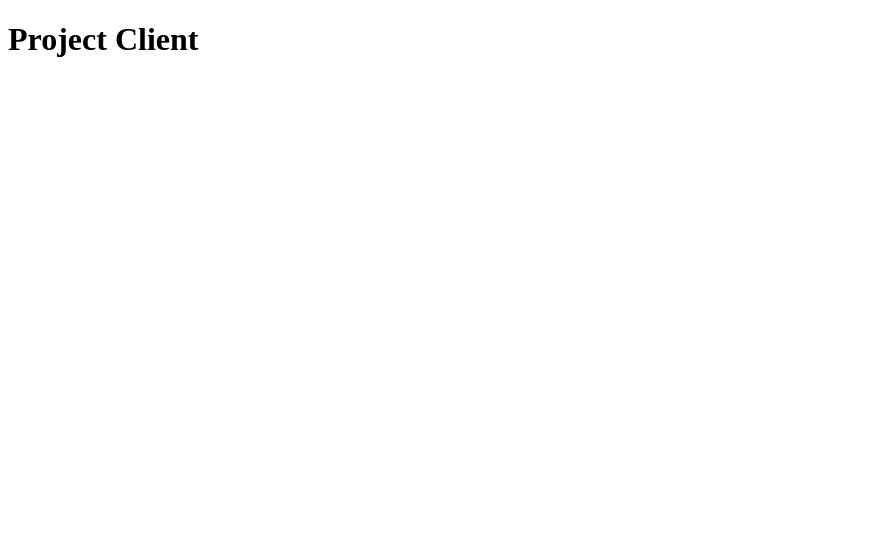
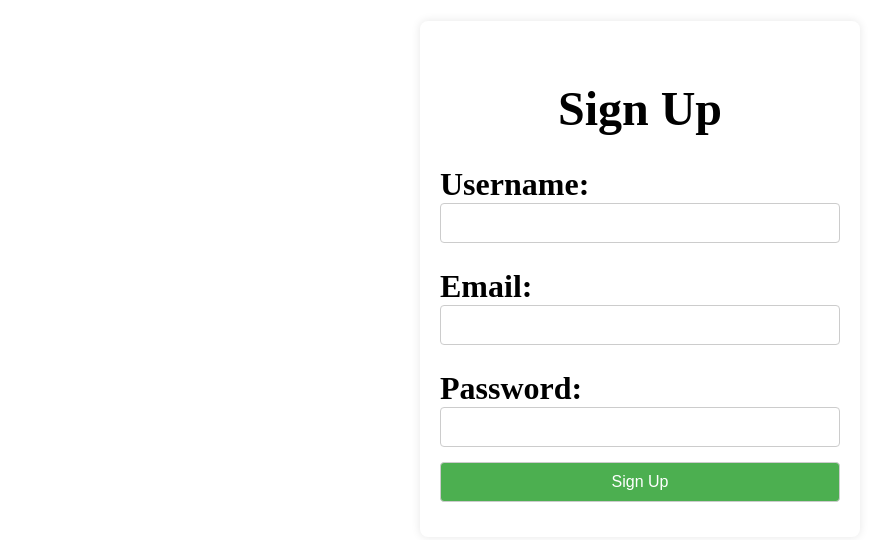
Before and after one commit to ybinilza/flatironfinalproject, a React (Create React App) app in the folder client/: page / in a window 1280 px wide. Shown: the top 540 px of the page, without its empty margins (0-895 px from the left). Built offline with nearby package versions, Linux system fonts and the light colour scheme.

Commit message:
Sample signup page created

```diff
--- a/client/src/components/App.js
+++ b/client/src/components/App.js
@@ -1,8 +1,13 @@
 import React, { useEffect, useState } from "react";
 import { Switch, Route } from "react-router-dom";
+import SignupPage from "./SignupPage";
 
 function App() {
-  return <h1>Project Client</h1>;
+  return(<div>
+    <h1>
+      <SignupPage></SignupPage>
+    </h1>
+  </div>)
 }
 
 export default App;
--- /dev/null
+++ b/client/src/components/SignupPage.css
@@ -0,0 +1,43 @@
+/* Add your global styles here if needed */
+
+.signup-container {
+    max-width: 400px;
+    margin: 0 auto;
+    padding: 20px;
+    background-color: #fff;
+    box-shadow: 0 0 10px rgba(0, 0, 0, 0.1);
+    border-radius: 8px;
+  }
+
+  form {
+    display: flex;
+    flex-direction: column;
+  }
+
+  h2 {
+    text-align: center;
+    margin-bottom: 20px;
+  }
+
+  label {
+    margin-top: 10px;
+  }
+
+  input {
+    margin-bottom: 15px;
+    padding: 10px;
+    font-size: 16px;
+    border: 1px solid #ccc;
+    border-radius: 4px;
+  }
+
+  input[type="submit"] {
+    background-color: #4caf50;
+    color: #fff;
+    cursor: pointer;
+    transition: background-color 0.3s;
+  }
+
+  input[type="submit"]:hover {
+    background-color: #45a049;
+  }
--- /dev/null
+++ b/client/src/components/SignupPage.js
@@ -0,0 +1,26 @@
+import React from 'react'
+import './SignupPage.css'
+
+function SignupPage() {
+  return (
+    <div>
+      <div className="signup-container">
+        <form action="#" method="post">
+          <h2>Sign Up</h2>
+          <label htmlFor="username">Username:</label>
+          <input type="text" id="username" name="username" required />
+
+          <label htmlFor="email">Email:</label>
+          <input type="email" id="email" name="email" required />
+
+          <label htmlFor="password">Password:</label>
+          <input type="password" id="password" name="password" required />
+
+          <input type="submit" value="Sign Up" />
+        </form>
+      </div>
+    </div>
+  );
+}
+
+export default SignupPage
```
